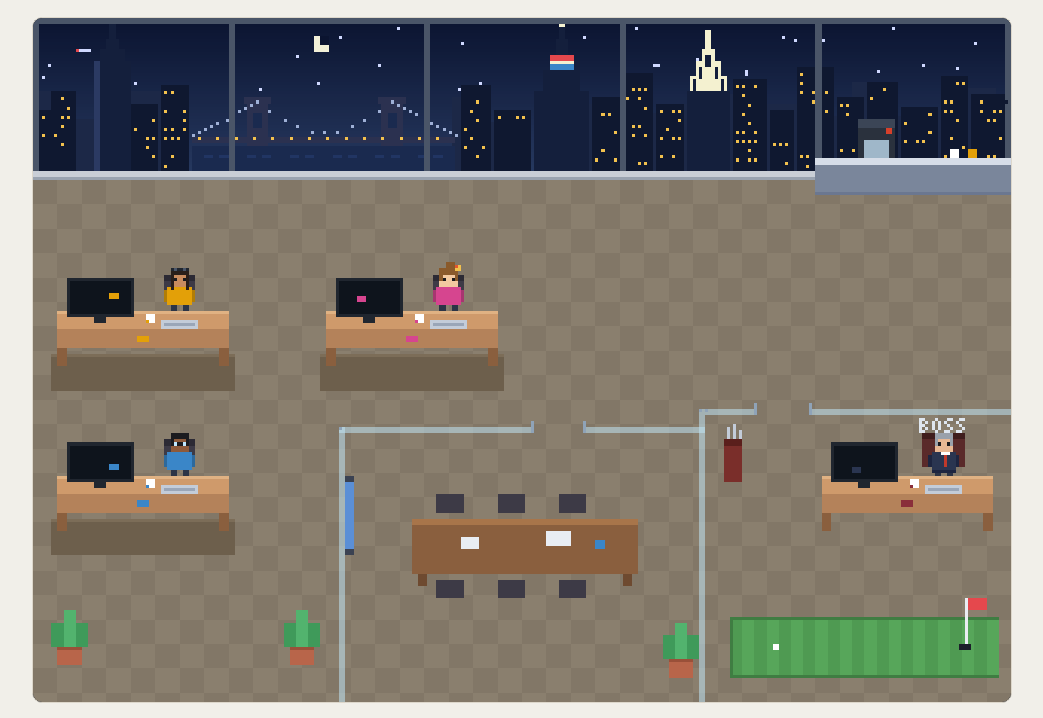
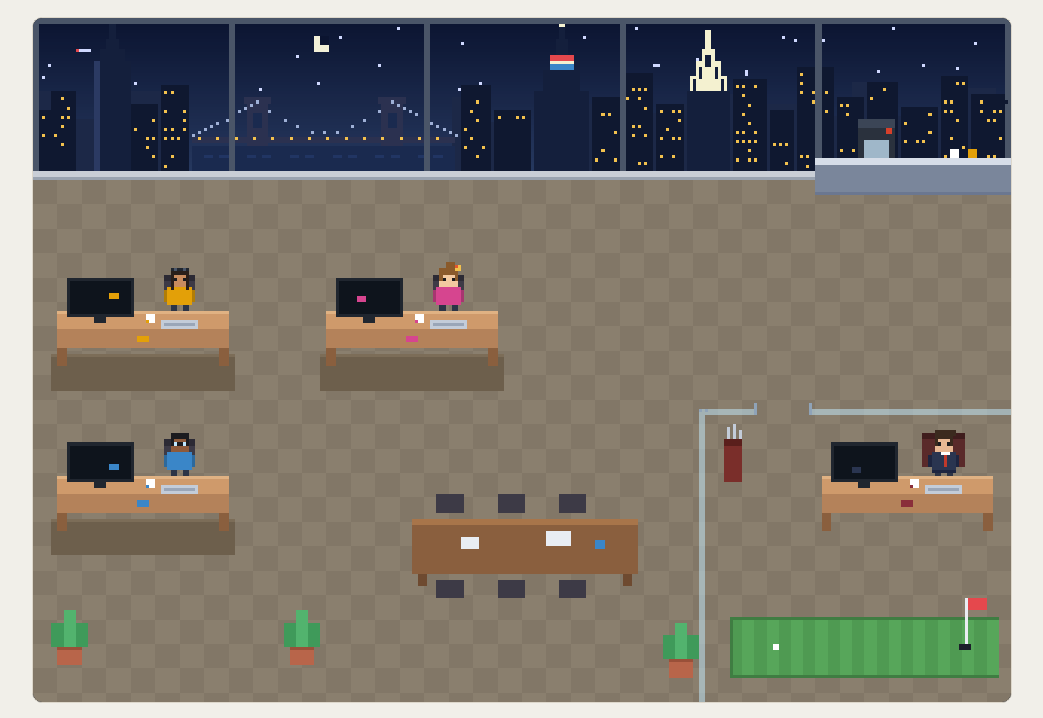
Before and after one commit to RajeenKhadka/CLAUDE-NYC_newsletter_office, a plain HTML site: page office/index.html in a window 1280 px wide. Shown: the part 82-800 px from the top of the page, without its empty margins (118-1161 px from the left). Drawn offline with Linux system fonts and the light colour scheme.

Commit message:
Open up the meeting area, drop the BOSS sign, make the boss young
Co-Authored-By: Claude Opus 5.5 <noreply@anthropic.com>
Claude-Session: https://claude.ai/code/session_017X5wu3tT82QnsEPSisobKt

```diff
--- a/office/index.html
+++ b/office/index.html
@@ -489,7 +489,7 @@ function update(w,dt){
   }
 }
 /* the boss: not connected to any model, just runs the office */
-var boss={def:{id:'boss',name:'The Boss',acc:'suit'},id:'boss',i:3,name:'The Boss',color:'#2a3550',dark:'#1d2540',skin:'#e8b894',hair:'#9aa1ab',style:0,
+var boss={def:{id:'boss',name:'The Boss',acc:'suit'},id:'boss',i:3,name:'The Boss',color:'#2a3550',dark:'#1d2540',skin:'#e8b894',hair:'#3b2a1e',style:3,
   desk:{x0:258,dy:150},seat:{x:298,y:152},
   x:298,y:152,d:'d',walk:0,t:0,queue:[],cur:null,bubble:null,carry:null,mug:0,
   progress:0,status:'Idle',seated:true,remote:'idle',remoteTask:'',deliver:false,idleT:6,seenT:-1};
@@ -612,14 +612,11 @@ function drawTwinkles(){
 /* glass-walled meeting room and the boss's office along the bottom */
 function glassWall(x,y,w,h){g.globalAlpha=.55;R('#bfe3f5',x,y,w,h);g.globalAlpha=1;R('#8fa3b8',x,y,Math.min(w,1),Math.min(h,1));}
 function buildRooms(){
-  /* meeting room: long table, six chairs, a wall screen */
-  R('#3b4252',102,150,3,26);R('#5b8fd6',102,152,3,22);
+  /* meeting area: long table and six chairs */
   [136,156,176].forEach(function(cx){R('#3d3a46',cx-4,156,9,6);R('#3d3a46',cx-4,184,9,6);});
   R('#8a5f3e',124,164,74,18);R('#a8754a',124,164,74,2);R('#6e4a30',126,182,3,4);R('#6e4a30',193,182,3,4);
   R('#e9edf3',140,170,6,4);R('#e9edf3',168,168,8,5);R('#3a86c8',184,171,3,3);
   plant(208,210);
-  glassWall(100,134,64,2);glassWall(180,134,40,2);glassWall(100,134,2,90);
-  R('#8fa3b8',163,132,1,4);R('#8fa3b8',180,132,1,4);
   /* the boss's office: putting green, golf bag */
   R('#3f7d42',228,196,88,20);R('#4f9a52',229,197,86,18);
   for(var gx=232;gx<314;gx+=8)R('#57a65a',gx,197,4,18);
@@ -627,7 +624,6 @@ function buildRooms(){
   R('#7a2e2a',226,138,6,14);R('#5a1f1c',226,138,6,2);R('#c3ccd9',227,134,1,4);R('#c3ccd9',229,133,1,5);R('#c3ccd9',231,135,1,3);
   glassWall(220,128,16,2);glassWall(254,128,66,2);glassWall(218,128,2,96);
   R('#8fa3b8',236,126,1,4);R('#8fa3b8',254,126,1,4);
-  txt('BOSS',290,131,'#dfe6ef');
 }
 function buildStatic(){
   buildSky();
@@ -710,6 +706,7 @@ function drawPerson(w){
   else{R(hc,fx-3,by-16,6,2);R(hc,fx-3,by-14,1,2);R(hc,fx+2,by-14,1,2);}
   if(w.style===1){R(hc,fx-3,by-14,1,5);R(hc,fx+2,by-14,1,5);}
   if(w.style===2)R(hc,fx-1,by-18,3,2);
+  if(w.style===3){R(hc,fx-3,by-17,5,1);R(hc,fx+2,by-17,2,2);}
   if(d!=='u'){
     var ec='#1b1b1f';
     if(d==='d'){R(ec,fx-2,by-13,1,1);R(ec,fx+1,by-13,1,1);}
```
